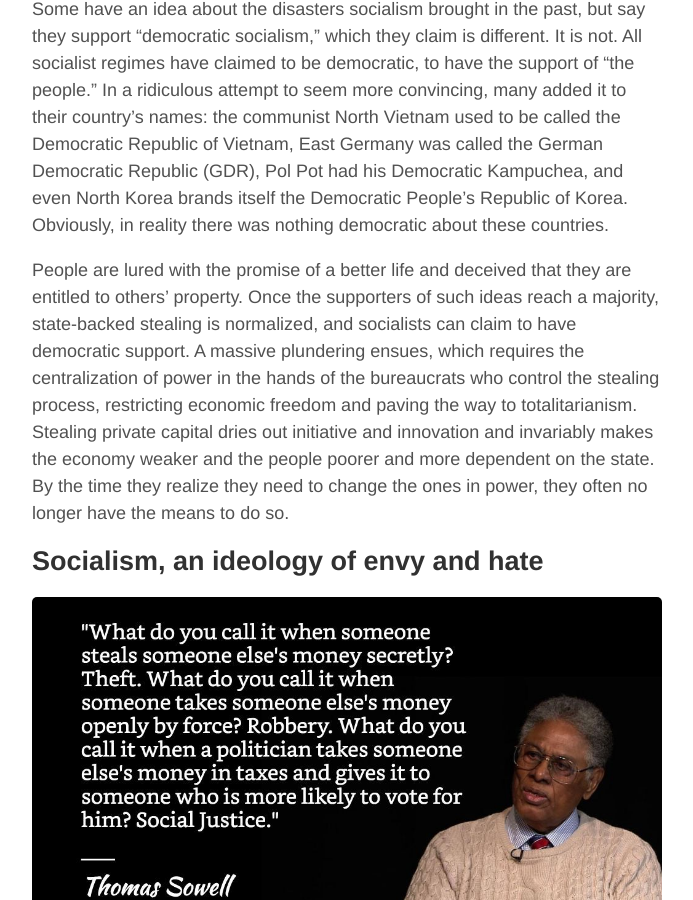
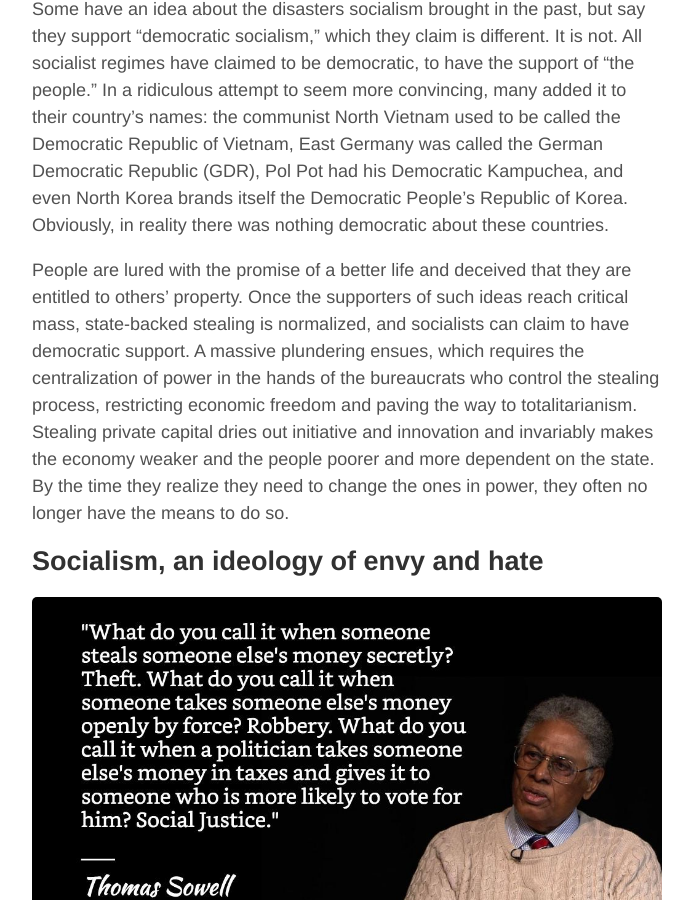
Before and after one commit to aoghina/aoghina.github.io, a Jekyll site: the page built from _posts/2018-10-23-socialism-ruined-my-country.md, in a window 1280 px wide and 900 px high, scrolled down 10899 px. Shown: the whole window, without its empty margins (293-986 px from the left). Built offline with Jekyll 4.4.1, drawn with Linux system fonts in a browser that asks for light colours; comment, search, counter and statistics services are not loaded.

Commit message:
Soc crit mass

```diff
--- a/_posts/2018-10-23-socialism-ruined-my-country.md
+++ b/_posts/2018-10-23-socialism-ruined-my-country.md
@@ -133,7 +133,7 @@ One of the biggest fallacies of such policies is that the wealth of a nation has
 
 Some have an idea about the disasters socialism brought in the past, but say they support "democratic socialism," which they claim is different. It is not. All socialist regimes have claimed to be democratic, to have the support of "the people." In a ridiculous attempt to seem more convincing, many added it to their country's names: the communist North Vietnam used to be called the Democratic Republic of Vietnam, East Germany was called the German Democratic Republic (GDR), Pol Pot had his Democratic Kampuchea, and even North Korea brands itself the Democratic People's Republic of Korea. Obviously, in reality there was nothing democratic about these countries.
 
-People are lured with the promise of a better life and deceived that they are entitled to others' property. Once the supporters of such ideas reach a majority, state-backed stealing is normalized, and socialists can claim to have democratic support. A massive plundering ensues, which requires the centralization of power in the hands of the bureaucrats who control the stealing process, restricting economic freedom and paving the way to totalitarianism. Stealing private capital dries out initiative and innovation and invariably makes the economy weaker and the people poorer and more dependent on the state. By the time they realize they need to change the ones in power, they often no longer have the means to do so.
+People are lured with the promise of a better life and deceived that they are entitled to others' property. Once the supporters of such ideas reach critical mass, state-backed stealing is normalized, and socialists can claim to have democratic support. A massive plundering ensues, which requires the centralization of power in the hands of the bureaucrats who control the stealing process, restricting economic freedom and paving the way to totalitarianism. Stealing private capital dries out initiative and innovation and invariably makes the economy weaker and the people poorer and more dependent on the state. By the time they realize they need to change the ones in power, they often no longer have the means to do so.
 
 <a name="hateandenvy"></a>
 ## Socialism, an ideology of envy and hate
```
